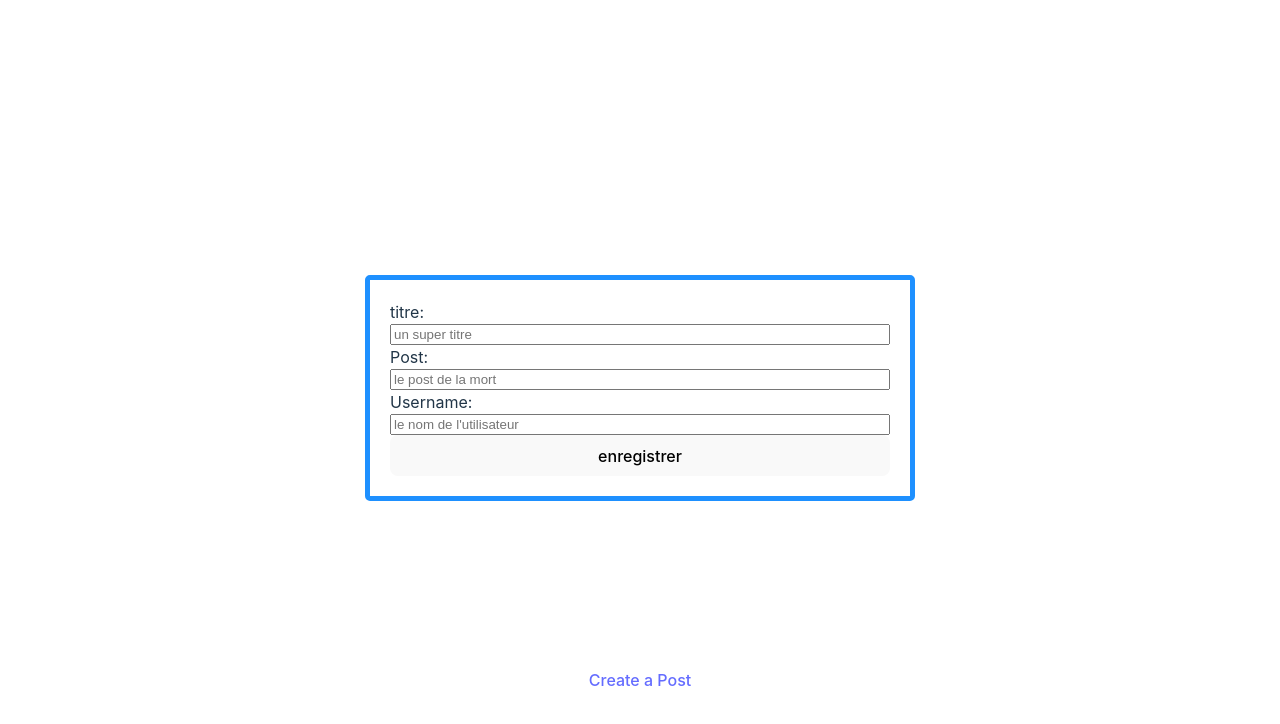
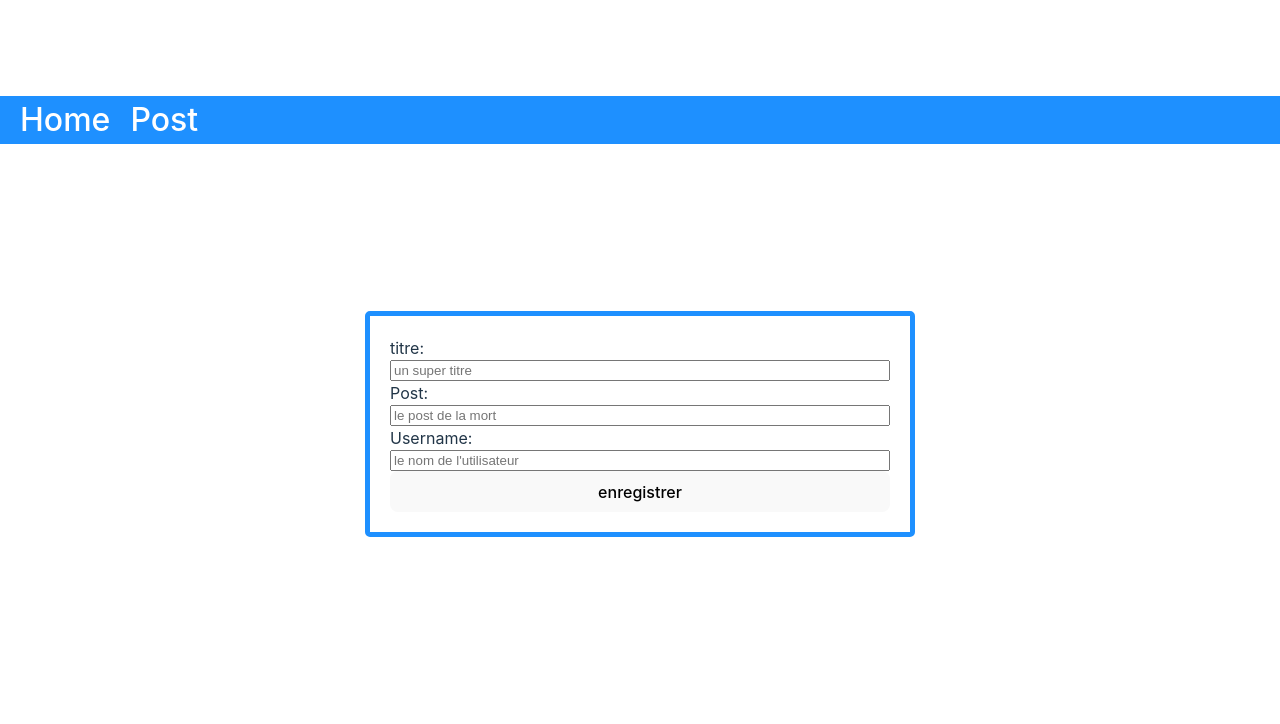
Before and after one commit to Xcaliburns/VGProject, a React (Vite) app in the folder Frontend/VGProject/: page /createpost in a window 1280 px wide. Shown: the top 724 px of the page. Built offline with nearby package versions, Linux system fonts and the light colour scheme; no server answers.

Commit message:
need to complete route to single post

```diff
--- a/Frontend/VGProject/src/App.css
+++ b/Frontend/VGProject/src/App.css
@@ -4,6 +4,25 @@
   padding: 0;
   --main-bg-color: dodgerblue;
   --shadowbox-color:rgba(30, 143, 255, 0.538);
+}
+
+
+
+.navbar{
+  display: flex;
+  flex-direction: row;
+  justify-content: flex-start;
+  align-items: center;
+  width:100%;
+  height:3rem;
+  font-size: 2rem;
+  background-color: var(--main-bg-color);
+}
+.navbar a,.navbar a:hover{
+  margin-left: 20px;
+  text-decoration: none;
+  color:white;
+
 }
 
 .main{
--- a/Frontend/VGProject/src/App.jsx
+++ b/Frontend/VGProject/src/App.jsx
@@ -1,20 +1,21 @@
-import { BrowserRouter , Route,Routes,Link} from "react-router-dom";
+import { BrowserRouter , Route,Routes} from "react-router-dom";
 
 import Home from './pages/Home';
 import CreatePost from'./pages/CreatePost';
+import Post from'./pages/Post';
 import "./App.css";
 
 function App() {
   return (
-    <div className="main">
+
       <BrowserRouter>
-      <Link to='createpost'>Create a Post</Link>
         <Routes>
           <Route path="/" element={<Home />}></Route>
-          <Route path="/createpost" element={<CreatePost />}></Route>
+          <Route path="createpost" element={<CreatePost />}></Route>
+           <Route path="post/byid/:id" element={<Post />}></Route>
         </Routes>
       </BrowserRouter>
-    </div>
+
   );
 }
 
--- /dev/null
+++ b/Frontend/VGProject/src/Navbar.jsx
@@ -0,0 +1,12 @@
+import {Link} from 'react-router-dom';
+
+function Navbar() {
+  return (
+     <div className="navbar">
+      <Link to='/'>Home</Link>
+      <Link to='/createpost'>Post</Link>
+      </div>
+  )
+}
+
+export default Navbar
--- a/Frontend/VGProject/src/pages/CreatePost.jsx
+++ b/Frontend/VGProject/src/pages/CreatePost.jsx
@@ -1,6 +1,7 @@
 import { Formik, Form, Field, ErrorMessage } from "formik";
 import * as Yup from 'yup';
 import axios from 'axios';
+import Navbar from "../Navbar";
 
 const baseURL= import.meta.env.VITE_BACKEND_URL;
 function CreatePost() {
@@ -25,6 +26,8 @@ function CreatePost() {
     });
   };
   return (
+    <>
+    <Navbar />
     <div className="createPostPage">
       <Formik initialValues={initialValues} onSubmit={onSubmit} validationSchema={validationSchema}>
         <Form className="formContainer">
@@ -53,7 +56,7 @@ function CreatePost() {
           <button type="submit">enregistrer </button>
         </Form>
       </Formik>
-    </div>
+    </div></>
   );
 }
 
--- a/Frontend/VGProject/src/pages/Home.jsx
+++ b/Frontend/VGProject/src/pages/Home.jsx
@@ -1,9 +1,12 @@
 import { useState, useEffect } from "react";
 import axios from "axios";
-const baseURL= import.meta.env.VITE_BACKEND_URL
+import Navbar from "../Navbar";
+import {useNavigate} from 'react-router-dom'
+const baseURL= import.meta.env.VITE_BACKEND_URL;
 function Home() {
 
  const [listOfPosts, setListOfPosts] = useState([]);
+ let navigate = useNavigate();
   useEffect(() => {
     axios.get(`${baseURL}/posts`).then((res) => {
       setListOfPosts(res.data);
@@ -11,16 +14,18 @@ function Home() {
   }, []);
 
   return (
+    <>
+    <Navbar />
     <div className='main'> {listOfPosts.map((post) => {
         return (
-          <div className="post" key={post.id}>
+          <div className="post" key={post.id} onClick={()=>{navigate(`/post/byid/${post.id}`)}}>
             <div className="post-title"> {post.title}</div>
             <div className="post-body"> {post.postText}</div>
             <div className="post-footer"> {post.username}</div>
 
           </div>
         );
-      })}</div>
+      })}</div></>
   )
 }
 
--- /dev/null
+++ b/Frontend/VGProject/src/pages/Post.jsx
@@ -0,0 +1,13 @@
+import Navbar from "../Navbar"
+import { useParams } from "react-router-dom"
+function Post() {
+    let { id }=useParams();
+  return (
+
+    <div>
+        <Navbar  />
+        {id}</div>
+  )
+}
+
+export default Post
```
Also changed, not shown: 1 other file (tests, documents, lock files or other folders).
